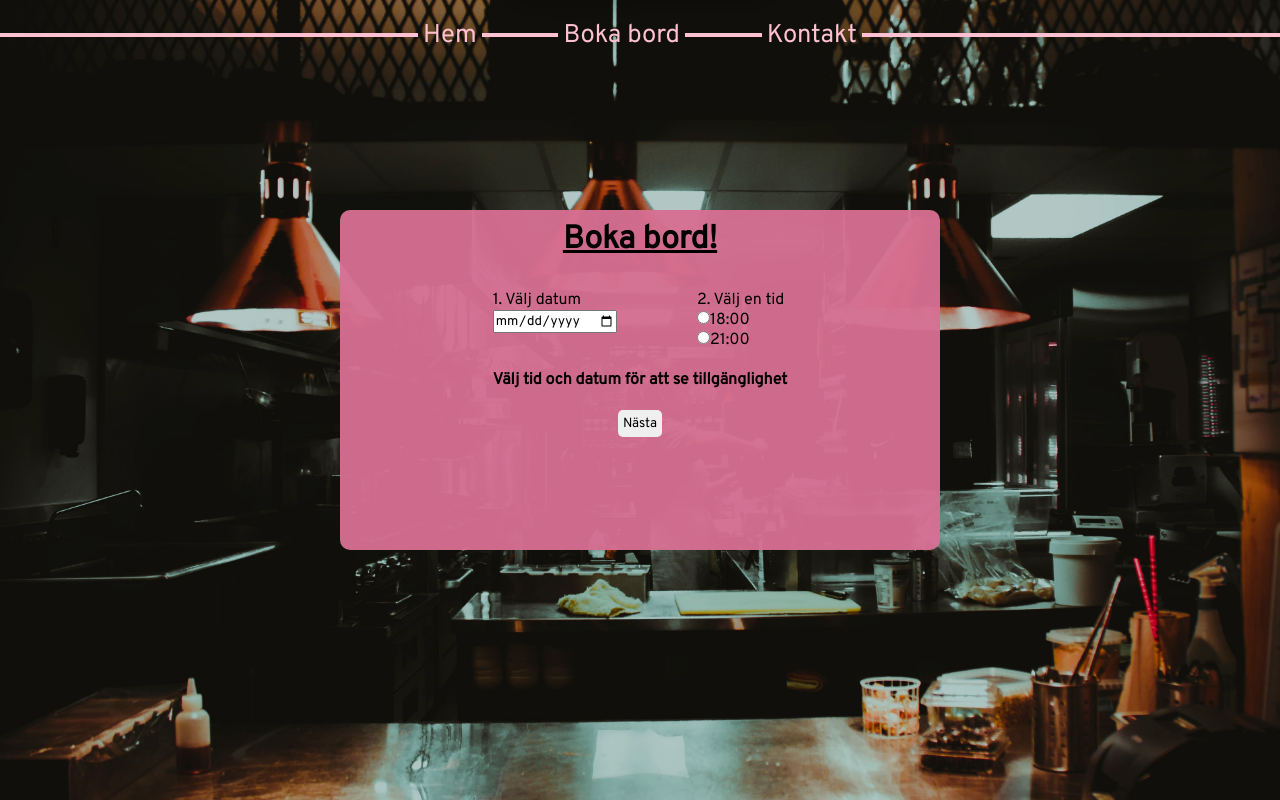
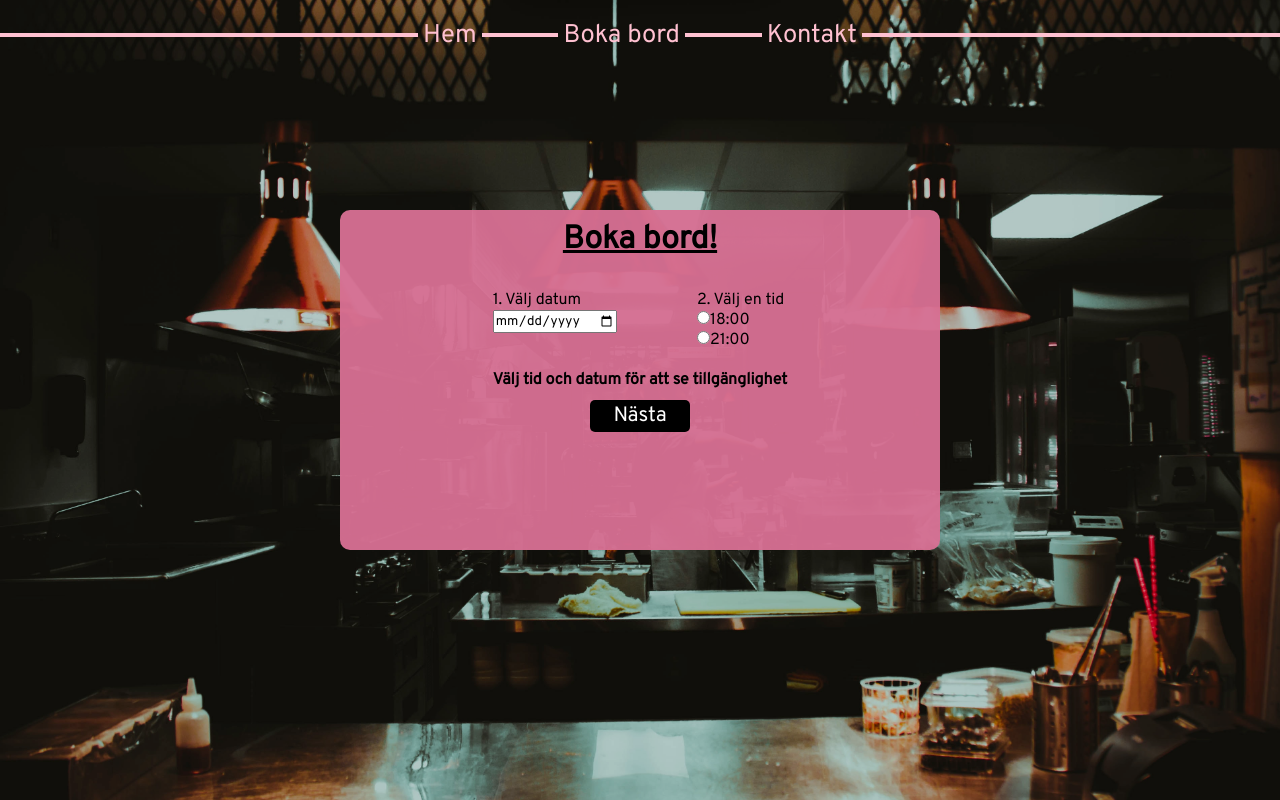
Before and after one commit to Holmkvists/restaurant, a React (Create React App) app: page /book in a window 1280 px wide. Built offline with nearby package versions, Linux system fonts and the light colour scheme.

Commit message:
Generic btn created

```diff
--- /dev/null
+++ b/src/components/button/genericButton.tsx
@@ -0,0 +1,16 @@
+import "../button/styles/genericButton.css";
+
+interface IGenericProps {
+  buttonText: string;
+  handleClick: (e: React.FormEvent) => void;
+}
+
+export const GenericButton = (props: IGenericProps) => {
+  return (
+    <div>
+      <button className="generic__btn" onClick={props.handleClick}>
+        {props.buttonText}
+      </button>
+    </div>
+  );
+};
--- /dev/null
+++ b/src/components/button/styles/genericButton.css
@@ -0,0 +1,17 @@
+@import url("https://fonts.googleapis.com/css2?family=Overpass&display=swap");
+.generic__btn {
+  font-size: 1.3rem;
+  padding: 3px;
+  cursor: pointer;
+  width: 100px;
+  background-color: rgb(0, 0, 0);
+  color: white;
+  border: none;
+  border-radius: 5px;
+  margin-top: 10px;
+}
+.generic__btn:hover {
+  color: #fff6f9;
+  transform: scale(1.03);
+  transition: 0.2s ease;
+}/*# sourceMappingURL=genericButton.css.map */
--- /dev/null
+++ b/src/components/button/styles/genericButton.scss
@@ -0,0 +1,18 @@
+@import "../../../variables/_variables";
+
+.generic__btn {
+  font-size: 1.3rem;
+  padding: 3px;
+  cursor: pointer;
+  width: 100px;
+  background-color: $black;
+  color: white;
+  border: none;
+  border-radius: 5px;
+  margin-top: 10px;
+  &:hover {
+    color: $light-pink;
+    transform: scale(1.03);
+    transition: 0.2s ease;
+  }
+}
--- a/src/pages/booking/booking.tsx
+++ b/src/pages/booking/booking.tsx
@@ -1,4 +1,5 @@
-import { useEffect, useState } from "react";
+import { useState } from "react";
+import { GenericButton } from "../../components/button/genericButton";
 import "../../pages/booking/styles/booking.css";
 import { Header } from "../header/header";
 
@@ -13,6 +14,11 @@ export const Booking = () => {
     phone: 0,
     email: "",
   });
+
+  const handleClick = (e: React.FormEvent) => {
+    e.preventDefault();
+    console.log("du klickade på nästa");
+  };
 
   return (
     <div>
@@ -44,7 +50,7 @@ export const Booking = () => {
                 </div>
                 <div className="submit__div">
                   <h4>Välj tid och datum för att se tillgänglighet</h4>
-                  <input type="submit" value="Nästa" className="submit__btn" />
+                  <GenericButton handleClick={handleClick} buttonText="Nästa" />
                 </div>
               </form>
             </div>
```
Also changed, not shown: 1 other file (tests, documents, lock files or other folders).
